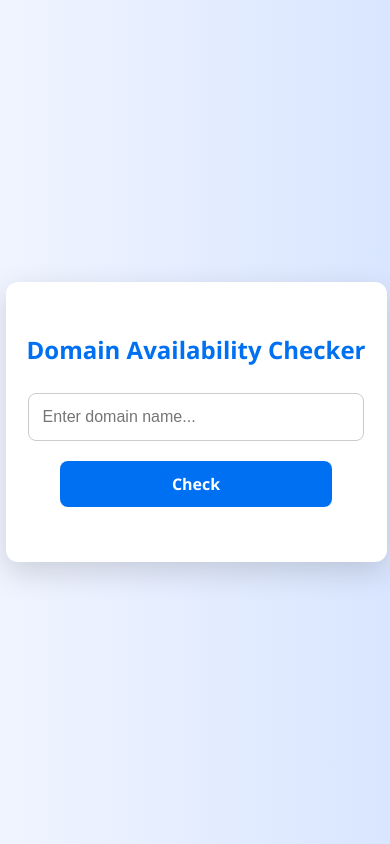
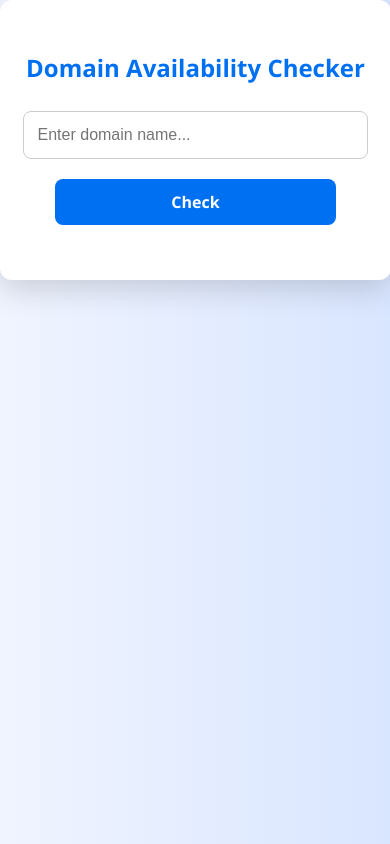
Before and after one commit to Tushar-2225/domain-checker-vite, a React (Vite) app: page / in a window 390 px wide. Built offline with nearby package versions, Linux system fonts and the light colour scheme.

Commit message:
Fully styled DomainSearch with responsive design and animations

```diff
--- a/src/App.jsx
+++ b/src/App.jsx
@@ -2,7 +2,7 @@ import DomainSearch from "./components/DomainSearch";
 
 function App() {
   return (
-    <div>
+    <div style={{ height: "100vh", width: "100vw" }}>
       <DomainSearch />
     </div>
   );
--- a/src/components/DomainSearch.css
+++ b/src/components/DomainSearch.css
@@ -1,18 +1,17 @@
 /* DomainSearch.css */
 
-/* Full height body, center container */
+/* Center container in viewport */
 body {
   min-height: 100vh;
+  margin: 0;
   display: flex;
   justify-content: center;
   align-items: center;
-  margin: 0;
   background: linear-gradient(to right, #f0f4ff, #d9e6ff);
   font-family: "Segoe UI", Tahoma, Geneva, Verdana, sans-serif;
-  transition: background 0.5s ease;
 }
 
-/* Container styling */
+/* Card container */
 .container {
   width: 90%;
   max-width: 600px;
@@ -72,7 +71,6 @@ button:hover {
   margin-top: 25px;
   font-size: 18px;
   font-weight: bold;
-  transition: color 0.3s ease;
 }
 
 /* Suggestions */
@@ -97,20 +95,17 @@ button:hover {
   100% { opacity: 1; transform: translateY(0);}
 }
 
-/* Responsive for mobile */
+/* Responsive */
 @media (max-width: 500px) {
   input {
     width: 90%;
   }
-
   .container {
     padding: 30px 20px;
   }
-
   h2 {
     font-size: 24px;
   }
-
   button {
     width: 80%;
     padding: 12px 0;
```
Also changed, not shown: src/components/DomainSearch.jsx (line endings or trailing spaces), 4 other files (tests, documents, lock files or other folders).
